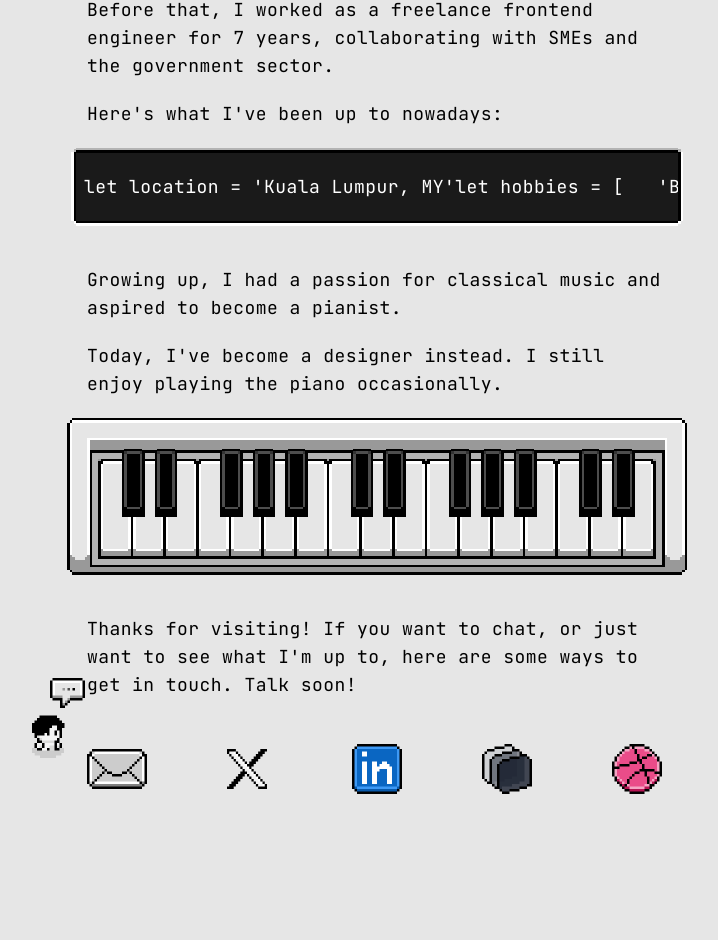
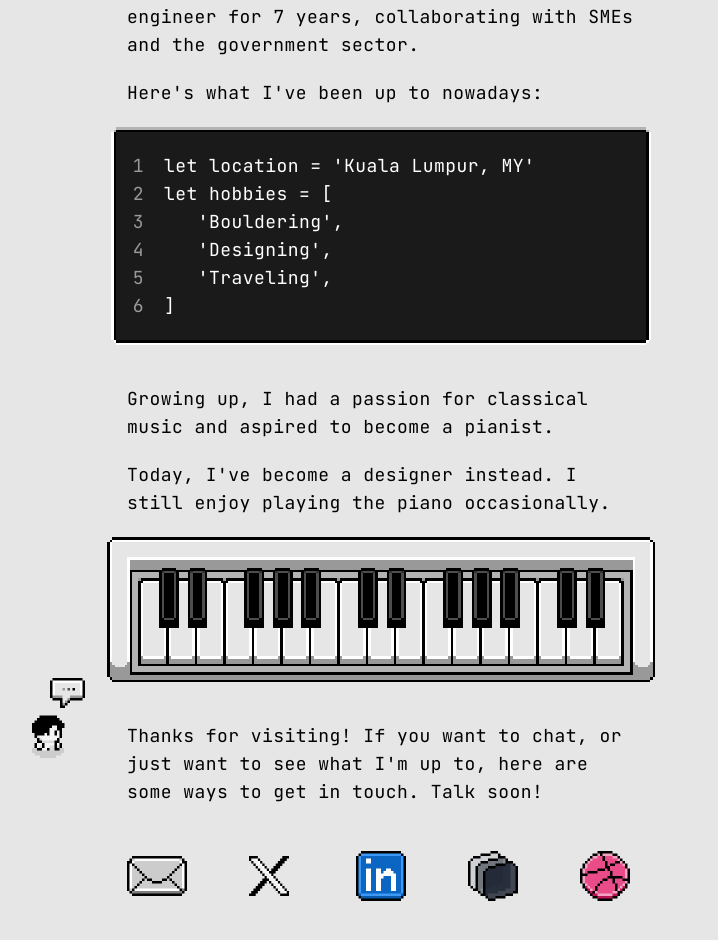
Before and after one commit to jeraldgan/xmint, a Next.js app: page / in a window 1280 px wide. Shown: the part 839-1779 px from the top of the page, without its empty margins (285-1003 px from the left). Built offline with nearby package versions, Linux system fonts and the light colour scheme; no server answers.

Commit message:
Added the CSS code for line numbers

```diff
--- a/src/app/globals.css
+++ b/src/app/globals.css
@@ -3,6 +3,20 @@
 @tailwind utilities;
 
 @layer utilities {
+  pre {
+    counter-reset: line-numbering; /* Reset the counter */
+  }
+
+  pre code span {
+    counter-increment: line-numbering; /* Increment the counter */
+    @apply relative block pl-10;
+  }
+
+  pre code span::before {
+    content: counter(line-numbering); /* Display the counter value */
+    @apply absolute left-0 w-5 text-right text-primary-400;
+  }
+
   .crt-line {
     background-image: url(/images/crt-line.svg);
     background-size: 4px 4px;
```
